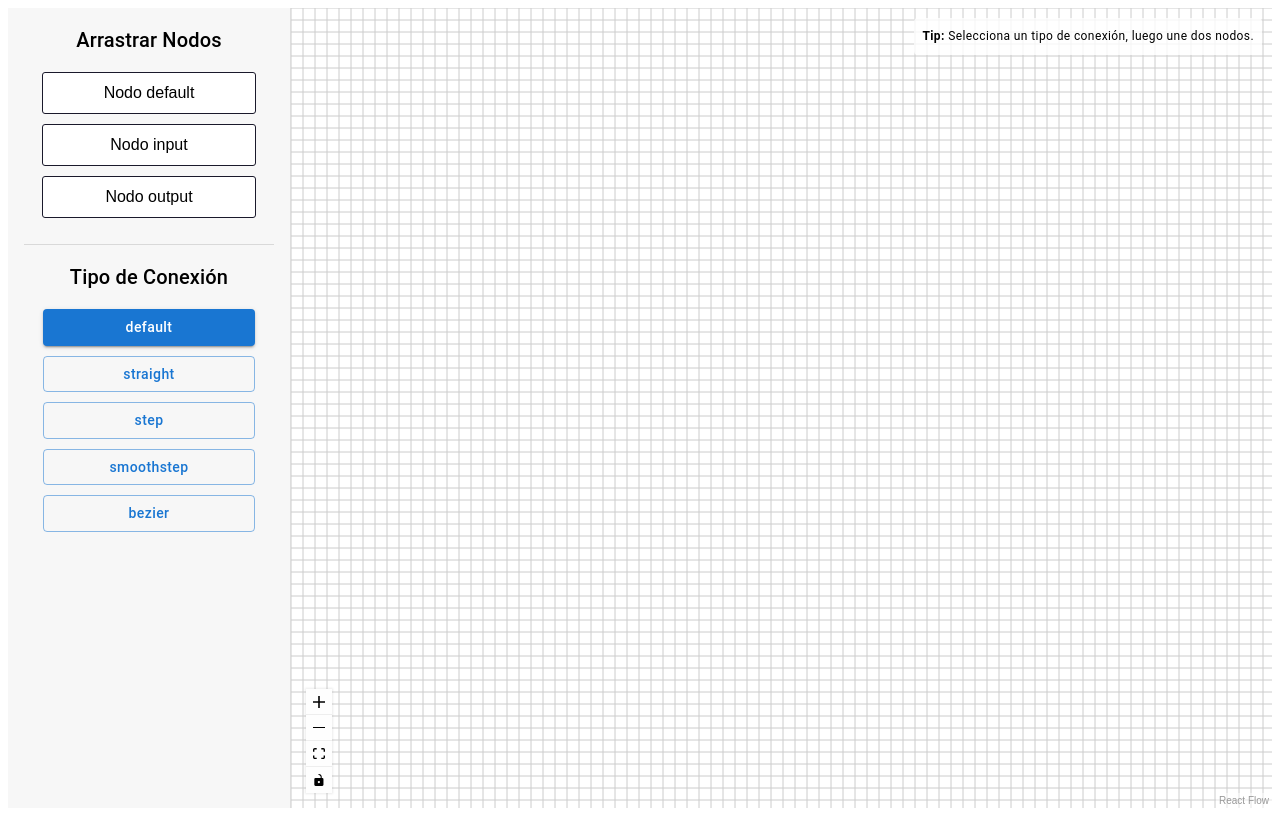
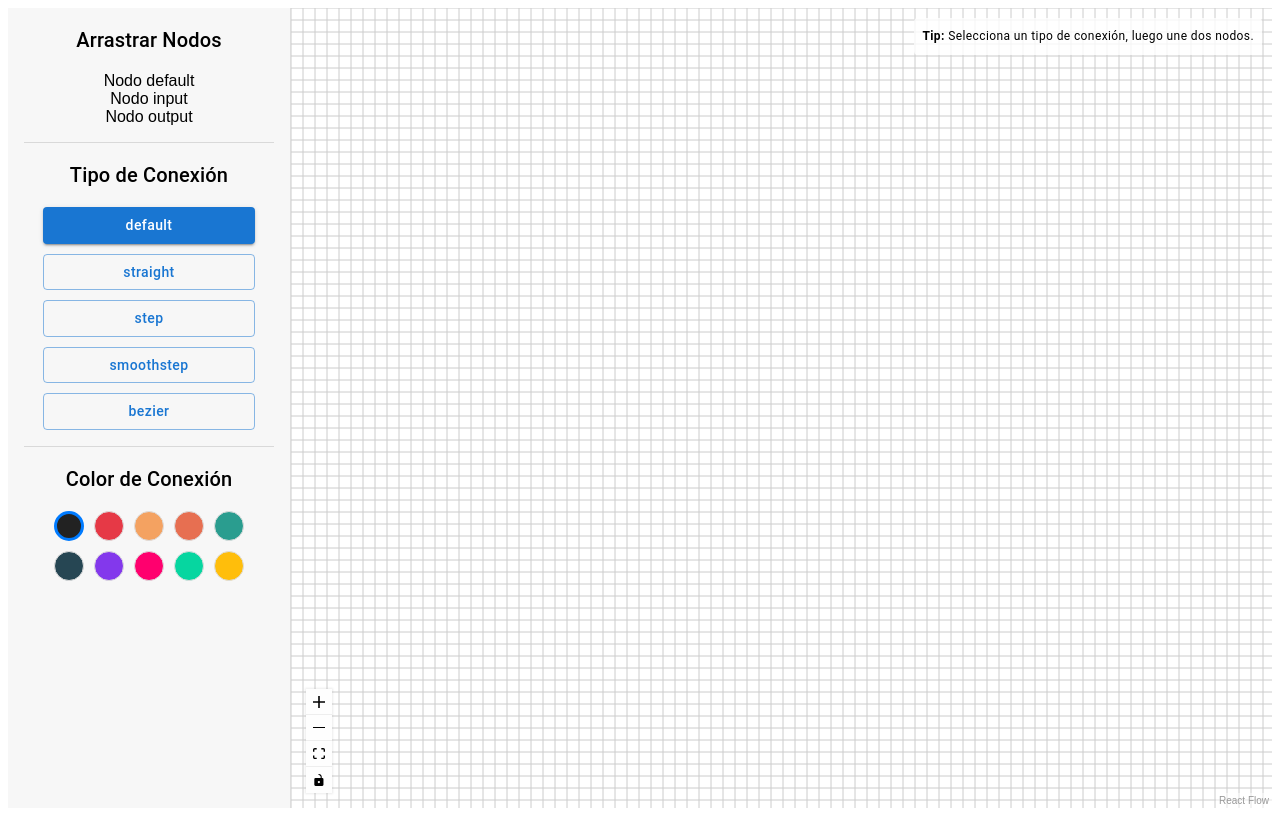
Before and after one commit to Noelio1290/Admin-nodes-app, a React (Create React App) app: page / in a window 1280 px wide. Built offline with nearby package versions, Linux system fonts and the light colour scheme.

Commit message:
feat():add colos edges

```diff
--- a/src/App.js
+++ b/src/App.js
@@ -11,7 +11,6 @@ import { Box } from '@mui/material';
 import Sidebar from './Components/Sidebar/Sidebar';
 import FlowCanvas from './Components/FlowCanvas/FlowCanvas';
 
-// Un ID único para los nodos que se arrastran y sueltan
 let nodeId = 0;
 const getNextNodeId = () => `dndnode_${nodeId++}`;
 
@@ -19,24 +18,24 @@ const AppContainer = () => {
   const [nodes, setNodes, onNodesChange] = useNodesState([]);
   const [edges, setEdges, onEdgesChange] = useEdgesState([]);
   const [selectedEdgeType, setSelectedEdgeType] = useState('default');
+  const [selectedEdgeColor, setSelectedEdgeColor] = useState('#222222'); // Color inicial
+
   const reactFlowWrapper = useRef(null);
   const { screenToFlowPosition, getNodes } = useReactFlow();
 
-  // La lógica para conectar nodos ahora usa el tipo de conexión seleccionado
   const onConnect = useCallback(
     (params) => {
       const newEdge = {
         ...params,
         type: selectedEdgeType,
-        label: `Edge: ${selectedEdgeType}`,
         animated: selectedEdgeType === 'bezier',
+        style: { stroke: selectedEdgeColor, strokeWidth: 2 }, // Aplica el color
       };
       setEdges((eds) => addEdge(newEdge, eds));
     },
-    [setEdges, selectedEdgeType]
+    [setEdges, selectedEdgeType, selectedEdgeColor]
   );
 
-  // La lógica para conectar múltiples nodos también usa el tipo de conexión
   const onNodeClick = useCallback((event, targetNode) => {
     const allNodes = getNodes();
     const sourceNodes = allNodes.filter(
@@ -50,20 +49,17 @@ const AppContainer = () => {
       source: sourceNode.id,
       target: targetNode.id,
       type: selectedEdgeType,
-      label: `Edge: ${selectedEdgeType}`,
       animated: selectedEdgeType === 'bezier',
+      style: { stroke: selectedEdgeColor, strokeWidth: 2 }, // Aplica el color
     }));
 
     setEdges((currentEdges) => addEdge(newEdges, currentEdges));
-  }, [getNodes, setEdges, selectedEdgeType]);
+  }, [getNodes, setEdges, selectedEdgeType, selectedEdgeColor]);
 
-  // NUEVO: Callback para actualizar los datos de un nodo específico.
-  // Esto es crucial para que el campo de texto en CustomNode pueda guardar su valor.
   const onNodeDataChange = useCallback((nodeId, newData) => {
     setNodes((currentNodes) =>
       currentNodes.map((node) => {
         if (node.id === nodeId) {
-          // Es importante crear un nuevo objeto para los datos para que React detecte el cambio
           return { ...node, data: { ...node.data, ...newData } };
         }
         return node;
@@ -71,12 +67,10 @@ const AppContainer = () => {
     );
   }, [setNodes]);
 
-  // La lógica para eliminar un nodo
   const onDeleteNode = useCallback((nodeIdToDelete) => {
     setNodes((currentNodes) => currentNodes.filter((node) => node.id !== nodeIdToDelete));
   }, [setNodes]);
 
-  // MODIFICADO: La lógica para soltar un nuevo nodo en el lienzo
   const onDrop = useCallback(
     (event) => {
       event.preventDefault();
@@ -90,20 +84,20 @@ const AppContainer = () => {
 
       const newNode = {
         id: getNextNodeId(),
-        type: 'custom', // Siempre usamos nuestro CustomNode
+        type: 'custom',
         position,
         data: {
-          nodeType: type, // NUEVO: Guardamos el tipo original ('input', 'default', etc.)
+          nodeType: type,
           label: `Nodo ${type}`,
-          value: '', // Valor inicial para el campo de texto (si aplica)
+          value: '',
           onDelete: onDeleteNode,
-          onChange: onNodeDataChange, // NUEVO: Pasamos la función para actualizar datos
+          onChange: onNodeDataChange,
         },
       };
 
       setNodes((nds) => nds.concat(newNode));
     },
-    [screenToFlowPosition, setNodes, onDeleteNode, onNodeDataChange] // Añadimos la nueva dependencia
+    [screenToFlowPosition, setNodes, onDeleteNode, onNodeDataChange]
   );
 
   return (
@@ -111,6 +105,8 @@ const AppContainer = () => {
       <Sidebar
         selectedEdgeType={selectedEdgeType}
         onEdgeTypeChange={setSelectedEdgeType}
+        selectedEdgeColor={selectedEdgeColor}
+        onEdgeColorChange={setSelectedEdgeColor}
       />
       <FlowCanvas
         reactFlowWrapper={reactFlowWrapper}
@@ -126,7 +122,6 @@ const AppContainer = () => {
   );
 };
 
-// Envolvemos todo en el Provider para que useReactFlow funcione
 const App = () => (
   <ReactFlowProvider>
     <AppContainer />
--- a/src/Components/Sidebar/Sidebar.jsx
+++ b/src/Components/Sidebar/Sidebar.jsx
@@ -4,8 +4,17 @@ import { Box, Typography, Button, Divider } from '@mui/material';
 
 const nodeTypes = ['default', 'input', 'output'];
 const edgeTypes = ['default', 'straight', 'step', 'smoothstep', 'bezier'];
+const edgeColors = [
+  '#222222', '#e63946', '#f4a261', '#e76f51', '#2a9d8f',
+  '#264653', '#8338ec', '#ff006e', '#06d6a0', '#ffbe0b'
+];
 
-const Sidebar = ({ selectedEdgeType, onEdgeTypeChange }) => {
+const Sidebar = ({
+  selectedEdgeType,
+  onEdgeTypeChange,
+  selectedEdgeColor,
+  onEdgeColorChange,
+}) => {
   const onDragStart = (event, nodeType) => {
     event.dataTransfer.setData('application/reactflow', nodeType);
     event.dataTransfer.effectAllowed = 'move';
@@ -23,7 +32,7 @@ const Sidebar = ({ selectedEdgeType, onEdgeTypeChange }) => {
         backgroundColor: '#f7f7f7'
       }}
     >
-      {/* SECCIÓN 1: Arrastrar Nodos (Tu funcionalidad original) */}
+      {/* SECCIÓN 1: Arrastrar Nodos */}
       <Typography variant="h6" sx={{ marginBottom: 2 }}>
         Arrastrar Nodos
       </Typography>
@@ -32,19 +41,7 @@ const Sidebar = ({ selectedEdgeType, onEdgeTypeChange }) => {
           key={type}
           onDragStart={(e) => onDragStart(e, type)}
           draggable
-          sx={{
-            display: "flex",
-            alignItems: "center",
-            justifyContent: "center",
-            height: "40px",
-            width: '85%',
-            marginBottom: "10px",
-            border: '1px solid #1a192b',
-            borderRadius: '3px',
-            backgroundColor: 'white',
-            cursor: 'grab',
-            '&:active': { cursor: 'grabbing' },
-          }}
+          /* ...estilos... */
         >
           Nodo {type}
         </Box>
@@ -52,7 +49,7 @@ const Sidebar = ({ selectedEdgeType, onEdgeTypeChange }) => {
 
       <Divider sx={{ width: '100%', marginY: 2 }} />
 
-      {/* SECCIÓN 2: Seleccionar Tipo de Conexión (Nueva funcionalidad) */}
+      {/* SECCIÓN 2: Tipo de Conexión */}
       <Typography variant="h6" sx={{ marginBottom: 2 }}>
         Tipo de Conexión
       </Typography>
@@ -60,7 +57,6 @@ const Sidebar = ({ selectedEdgeType, onEdgeTypeChange }) => {
         {edgeTypes.map((type) => (
           <Button
             key={type}
-            // El 'variant' cambia para mostrar cuál está seleccionado
             variant={selectedEdgeType === type ? 'contained' : 'outlined'}
             onClick={() => onEdgeTypeChange(type)}
             sx={{ textTransform: 'none' }}
@@ -69,6 +65,31 @@ const Sidebar = ({ selectedEdgeType, onEdgeTypeChange }) => {
           </Button>
         ))}
       </Box>
+
+      <Divider sx={{ width: '100%', marginY: 2 }} />
+
+      {/* SECCIÓN 3: Color de Conexión */}
+      <Typography variant="h6" sx={{ marginBottom: 2 }}>
+        Color de Conexión
+      </Typography>
+      <Box sx={{ display: 'flex', justifyContent: 'center', gap: '10px', flexWrap: 'wrap', width: '85%' }}>
+        {edgeColors.map((color) => (
+          <Box
+            key={color}
+            onClick={() => onEdgeColorChange(color)}
+            sx={{
+              width: 30,
+              height: 30,
+              backgroundColor: color,
+              borderRadius: '50%',
+              cursor: 'pointer',
+              border: selectedEdgeColor === color ? '3px solid #007bff' : '1px solid #ddd',
+              boxSizing: 'border-box',
+              transition: 'border 0.2s',
+            }}
+          />
+        ))}
+      </Box>
     </Box>
   );
 };
```
